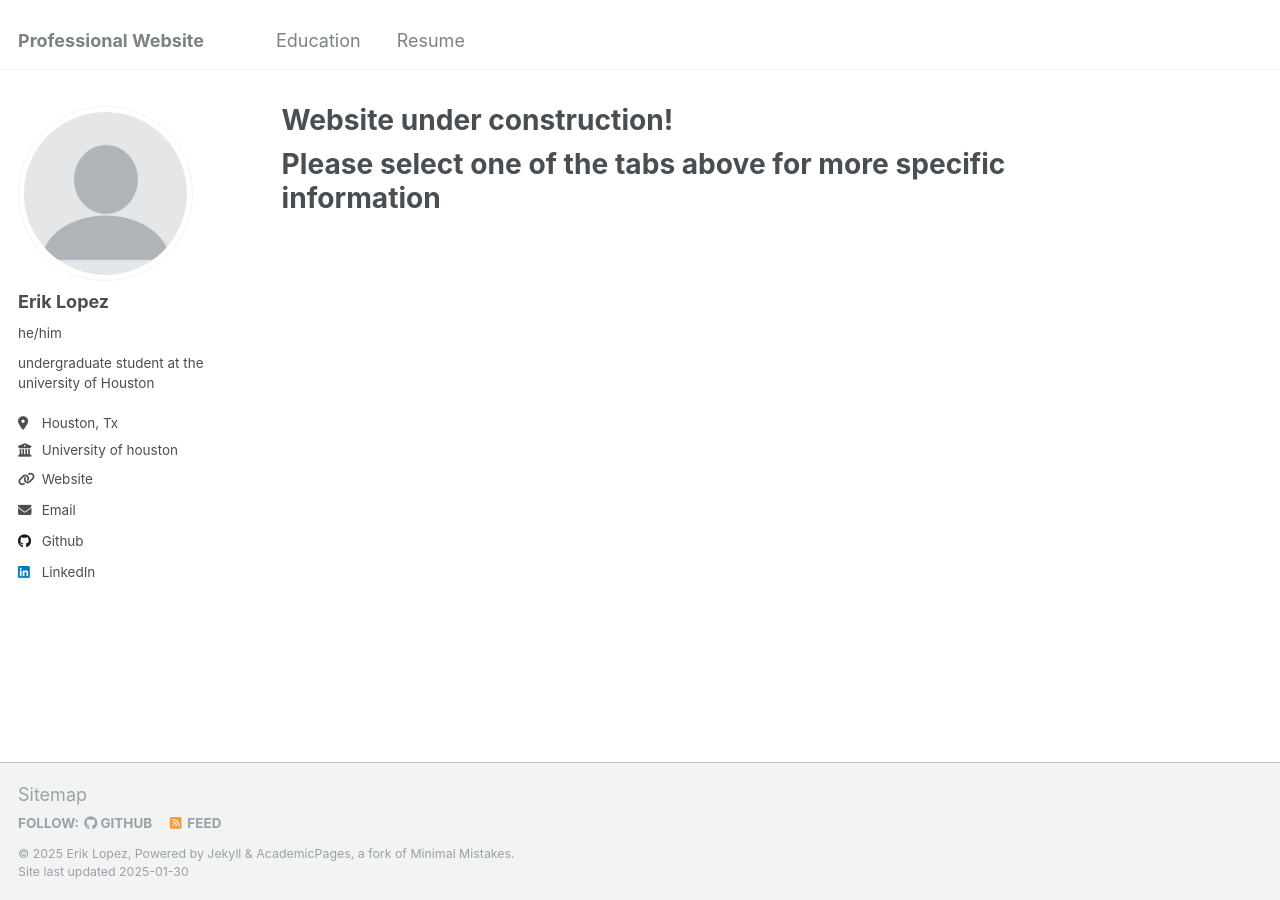
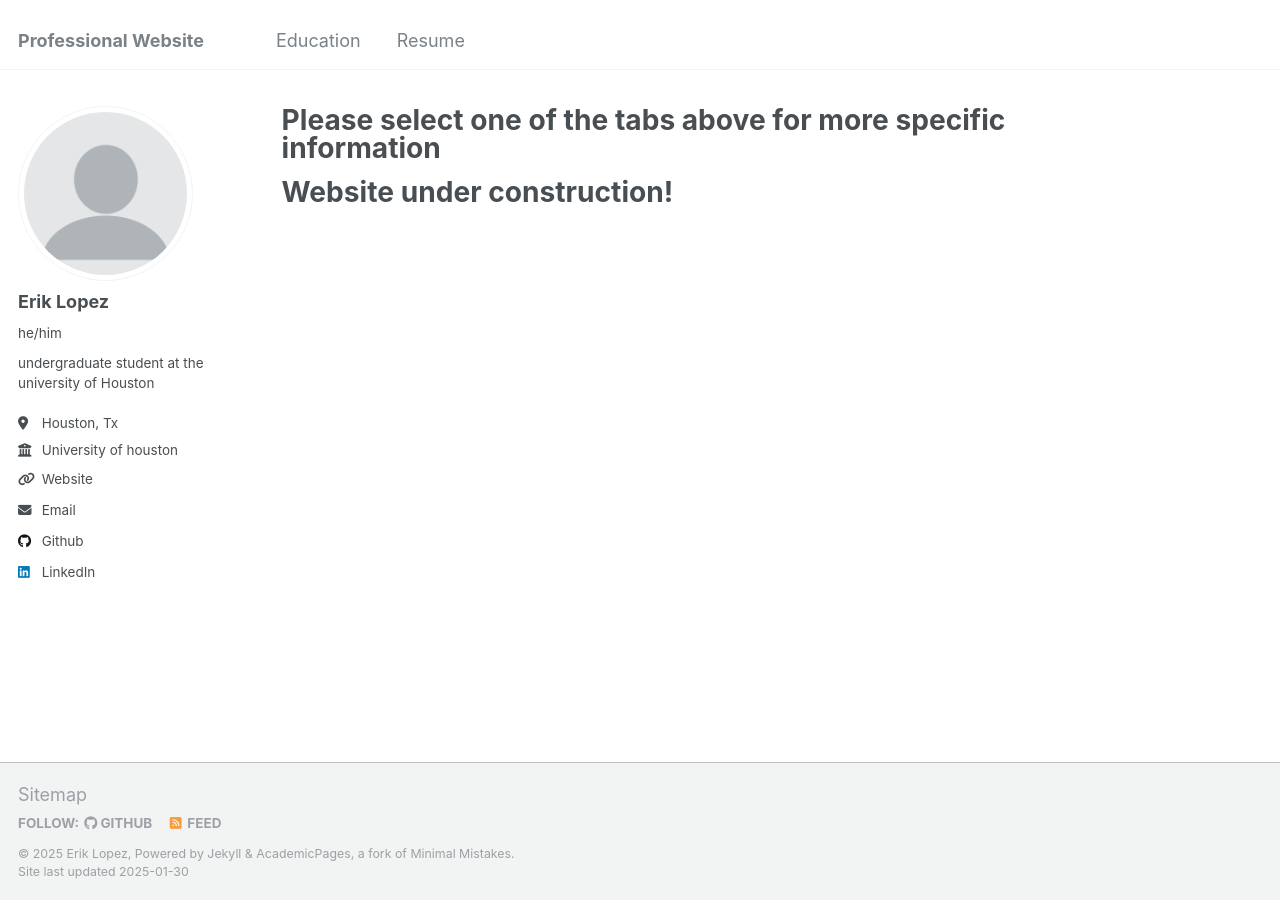
Before and after one commit to Eriklpz04/Eriklpz04.github.io, a Jekyll site: the page built from _pages/about.md, in a window 1280 px wide. Built offline with Jekyll 4.4.1, drawn with Linux system fonts in a browser that asks for light colours.

```diff
--- a/_pages/about.md
+++ b/_pages/about.md
@@ -1,10 +1,10 @@
 ---
 permalink: /
-title: "Website under construction!"
+title: "Please select one of the tabs above for more specific information"
 author_profile: true
 redirect_from:
   - /about/
   - /about.html
 ---
-Please select one of the tabs above for more specific information
+Website under construction!
 ======
```
